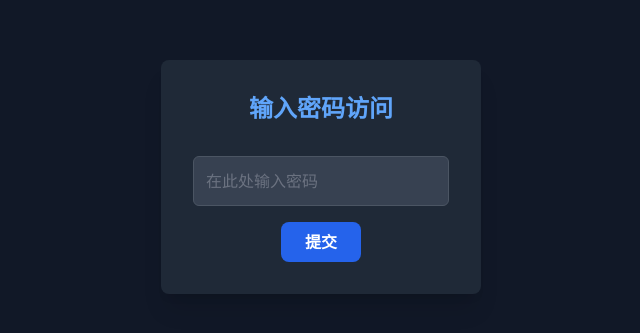
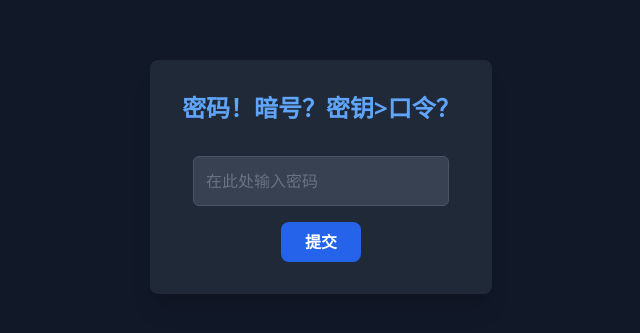
Before and after one commit to stcgd/lansoo-downloads, a React (Vite) app: page / in a window 1280 px wide. Shown: the part 223-556 px from the top of the page, without its empty margins (319-959 px from the left). Built offline with nearby package versions, Linux system fonts and the light colour scheme.

Commit message:
Update main.jsx

```diff
--- a/src/main.jsx
+++ b/src/main.jsx
@@ -19,7 +19,7 @@ const PasswordScreen = ({ onPasswordSubmit }) => {
   return (
     <div className="flex items-center justify-center min-h-screen bg-gray-900 text-white">
       <form onSubmit={handleSubmit} className="p-8 bg-gray-800 rounded-lg shadow-xl flex flex-col items-center">
-        <h2 className="text-2xl mb-4 font-bold text-blue-400">输入密码访问</h2>
+        <h2 className="text-2xl mb-4 font-bold text-blue-400">密码！暗号？密钥>口令？</h2>
         <input
           type="password"
           value={password}
```
